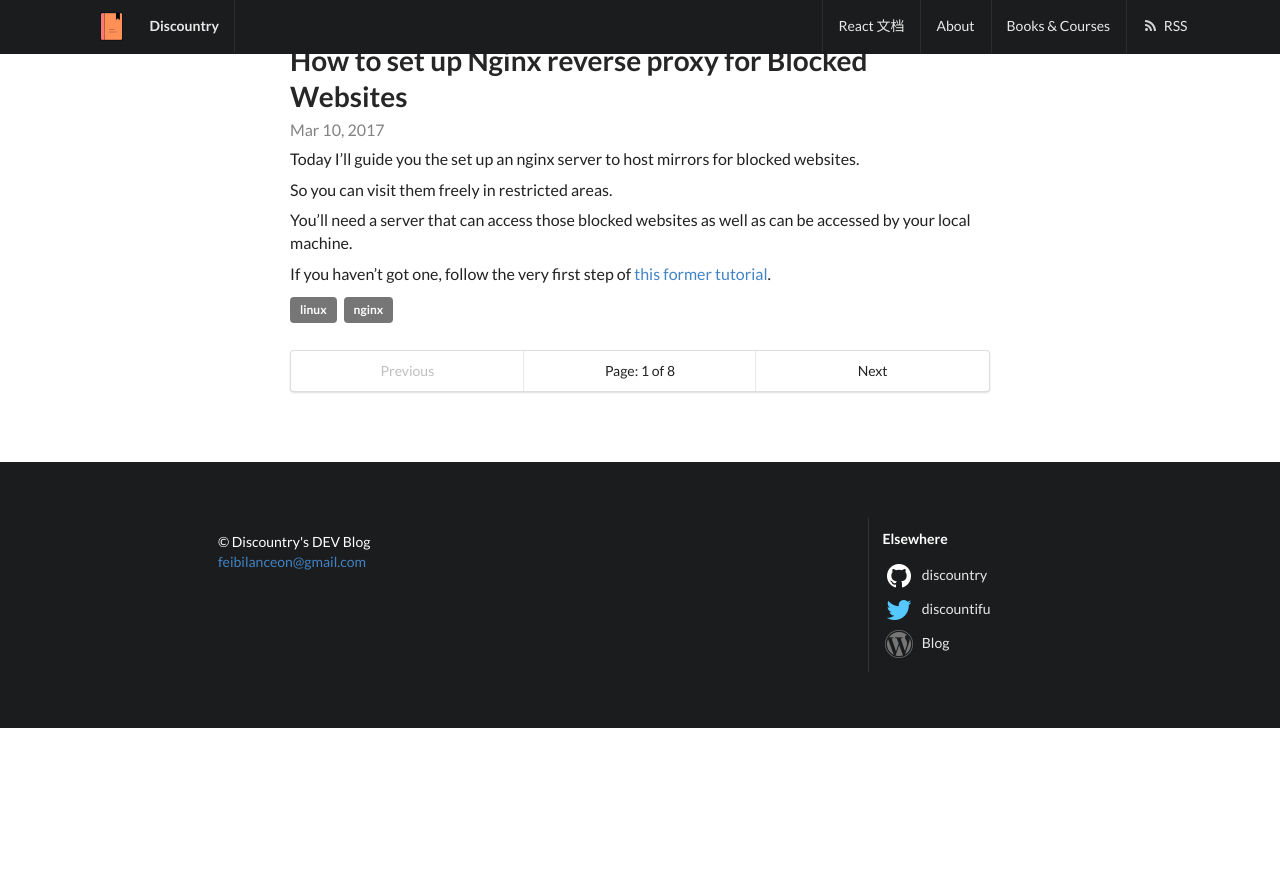
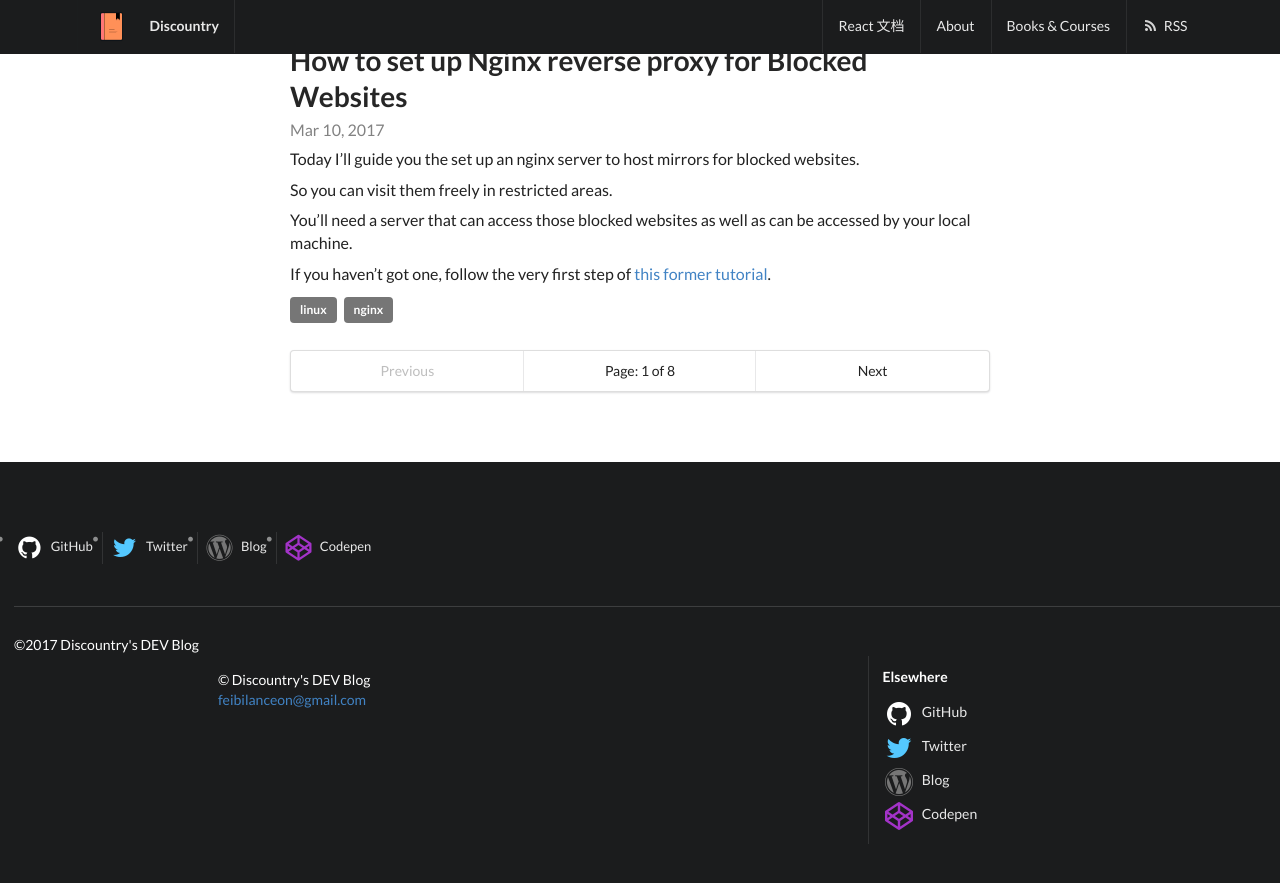
Before and after one commit to discountry/discountry.github.io, a Jekyll site: the page built from index.html, in a window 1280 px wide and 900 px high, scrolled down 1534 px. Shown: the top 883 px of the window. Built offline with Jekyll 4.4.1, drawn with Linux system fonts in a browser that asks for light colours; the list of posts is cut into pages by our own code; before the commit the page ends 2262 px from its top, so only the background shows below that.

Commit message:
update footer

```diff
--- a/_config.yml
+++ b/_config.yml
@@ -8,6 +8,7 @@ url: "https://discountry.github.io" # the base hostname & protocol for your site
 imageurl: "https://discountry.github.io/images/"
 twitter_username: discountifu
 github_username:  discountry
+codepen_username:  discountry
 wordpress_site: "https://yubolun.com"
 
 # Build settings
--- a/_includes/footer.html
+++ b/_includes/footer.html
@@ -1,5 +1,41 @@
 <footer class="ui inverted vertical footer segment">
   <div class="container">
+      <ul class="ui horizontal inverted small divided link list">
+          {% if site.github_username %}
+          <li class="item">
+            <a href="https://github.com/{{ site.github_username }}">
+              <i class="big inverted icon github"></i>
+              <span class="username">GitHub</span>
+            </a>
+          </li>
+          {% endif %}
+          {% if site.twitter_username %}
+          <li class="item">
+            <a href="https://twitter.com/{{ site.twitter_username }}">
+              <i class="big inverted blue icon twitter"></i>
+              <span class="username">Twitter</span>
+            </a>
+          </li>
+          {% endif %}
+          {% if site.wordpress_site %}
+          <li class="item">
+            <a href="{{ site.wordpress_site }}">
+              <i class="big grey icon wordpress"></i>
+              <span class="username">Blog</span>
+            </a>
+          </li>
+          {% endif %}
+          {% if site.codepen_username %}
+          <li class="item">
+            <a href="https://codepen.io/{{ site.codepen_username }}">
+              <i class="big purple icon codepen"></i>
+              <span class="username">Codepen</span>
+            </a>
+          </li>
+          {% endif %}
+        </ul>
+        <div class="ui inverted section divider"></div>
+        <p>&copy;<script type="text/javascript">document.write(new Date().getFullYear());</script> {{ site.description }}</p>
     <div class="ui stackable inverted divided page grid">
       <div class="twelve wide column">
           <div class="ui inverted link list">
@@ -14,7 +50,7 @@
           <li class="item">
             <a href="https://github.com/{{ site.github_username }}">
               <i class="big inverted icon github"></i>
-              <span class="username">{{ site.github_username }}</span>
+              <span class="username">GitHub</span>
             </a>
           </li>
           {% endif %}
@@ -22,7 +58,7 @@
           <li class="item">
             <a href="https://twitter.com/{{ site.twitter_username }}">
               <i class="big inverted blue icon twitter"></i>
-              <span class="username">{{ site.twitter_username }}</span>
+              <span class="username">Twitter</span>
             </a>
           </li>
           {% endif %}
@@ -31,6 +67,14 @@
             <a href="{{ site.wordpress_site }}">
               <i class="big grey icon wordpress"></i>
               <span class="username">Blog</span>
+            </a>
+          </li>
+          {% endif %}
+          {% if site.codepen_username %}
+          <li class="item">
+            <a href="https://codepen.io/{{ site.codepen_username }}">
+              <i class="big purple icon codepen"></i>
+              <span class="username">Codepen</span>
             </a>
           </li>
           {% endif %}
```
